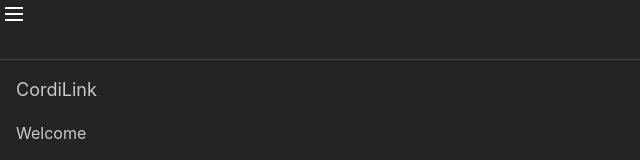
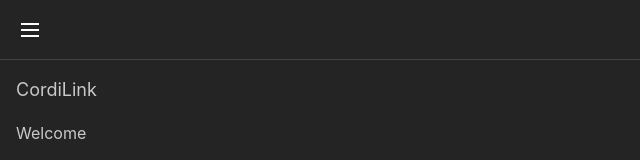
Before and after one commit to yongLivelo/cordilink, a React (Vite) app: page / in a window 1280 px wide. Shown: the top 160 px of the page, without its empty margins (0-640 px from the left). Built offline with nearby package versions, Linux system fonts and the light colour scheme.

Commit message:
navbar small fix

```diff
--- a/src/layout/Layout.tsx
+++ b/src/layout/Layout.tsx
@@ -1,5 +1,5 @@
 import Navbar from "@/layout/components/navbar";
-import { AppShell, Burger } from "@mantine/core";
+import { AppShell, Burger, Group } from "@mantine/core";
 import { useDisclosure } from "@mantine/hooks";
 import type { ReactElement } from "react";
 
@@ -21,7 +21,9 @@ export default function Layout({ children }: { children: ReactElement }) {
       }}
     >
       <AppShell.Header>
-        <Burger opened={opened} onClick={toggle} size="sm" />
+        <Group p="md" h={"100%"} align="center">
+          <Burger opened={opened} onClick={toggle} size="sm" />
+        </Group>
       </AppShell.Header>
 
       <AppShell.Navbar>
--- a/src/layout/components/navbar/Navbar.tsx
+++ b/src/layout/components/navbar/Navbar.tsx
@@ -17,9 +17,10 @@ export default function Navbar({
         label="Home"
         active={location.pathname === "/"}
       />
-      {links.map((link) => {
+      {links.map((link, index) => {
         return (
           <NavLink
+            key={index}
             component={Link}
             onClick={closeOnMobile}
             to={`\\${link}`}
```
